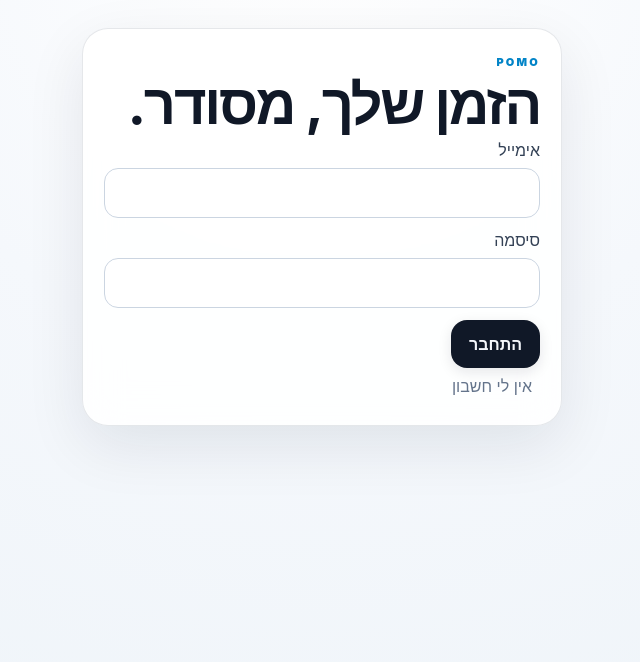
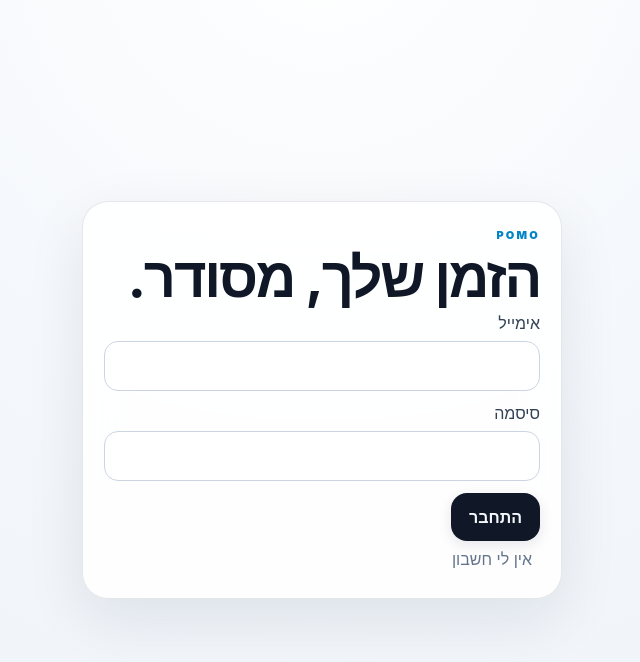
Before and after one commit to es419/pomo, a React (Vite) app: page / in a window 1280 px wide. Shown: the top 662 px of the page, without its empty margins (637-1277 px from the left). Built offline with nearby package versions, Linux system fonts and the light colour scheme; no server answers.

Commit message:
Restore original icon and keep centered auth

```diff
--- a/src/styles.css
+++ b/src/styles.css
@@ -502,10 +502,24 @@ body {
   height:100dvh;
   min-height:100dvh;
 }
-.auth-shell {
+.shell.auth-shell {
   height:100dvh;
-  min-height:0;
+  min-height:100dvh;
+  width:min(820px, 100%);
+  margin:0 auto;
+  padding:
+    max(20px, env(safe-area-inset-top))
+    18px
+    max(20px, env(safe-area-inset-bottom));
+  display:grid;
+  grid-template-columns:minmax(0, 480px);
+  justify-content:center;
+  align-content:center;
   overflow-y:auto;
+}
+.shell.auth-shell .card {
+  width:100%;
+  margin:0;
 }
 .shell {
   height:100dvh;
```
